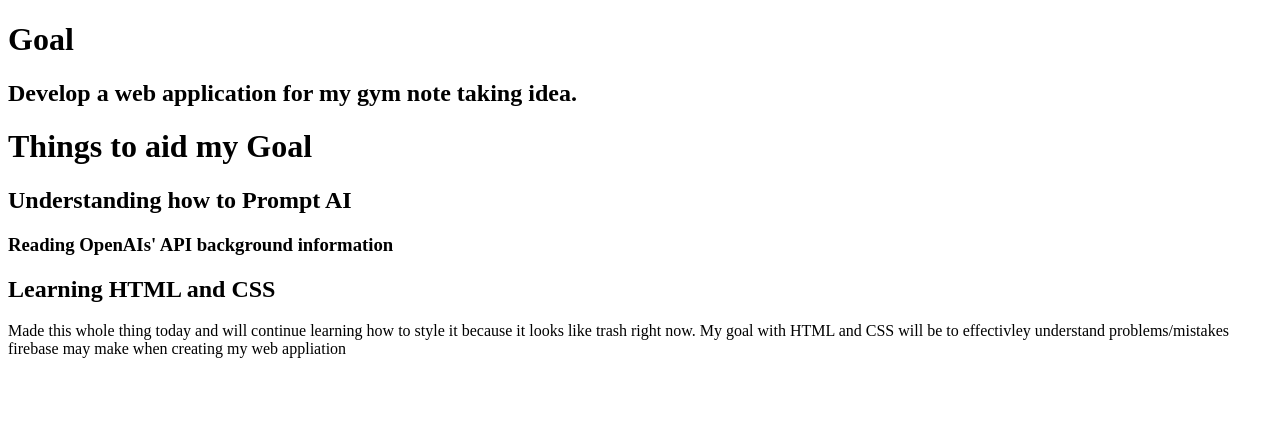
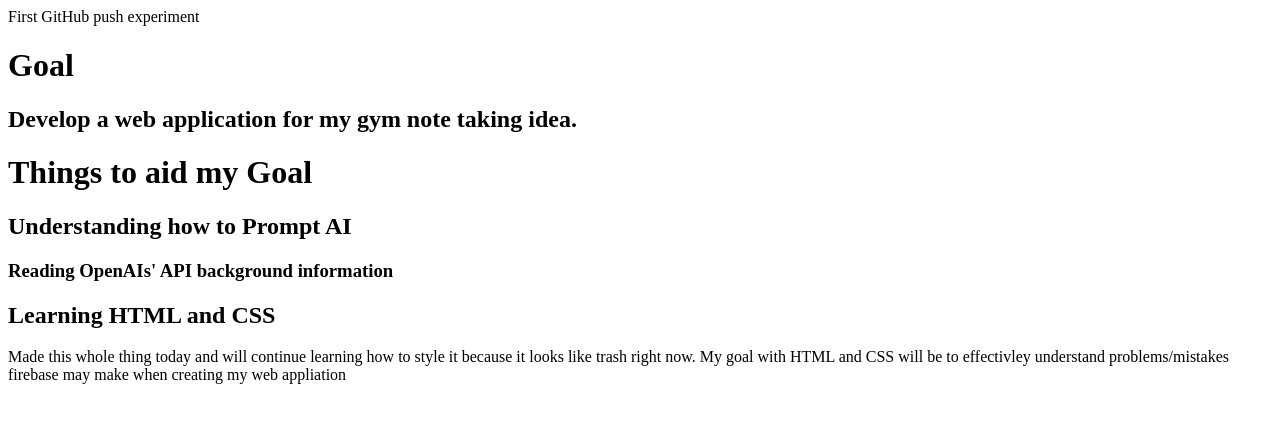
Before and after one commit to M5-sich/learning-html, a plain HTML site: page index.html in a window 1280 px wide. Drawn offline with Linux system fonts and the light colour scheme.

Commit message:
First Push
just an experiment to see if my web app works

```diff
--- a/index.html
+++ b/index.html
@@ -7,6 +7,9 @@
 </head>
 
 <body>
+
+<p1> First GitHub push experiment </p1>
+
 
 <h1> Goal </h1>
 <h2> Develop a web application for my gym note taking idea. </h2>
```
